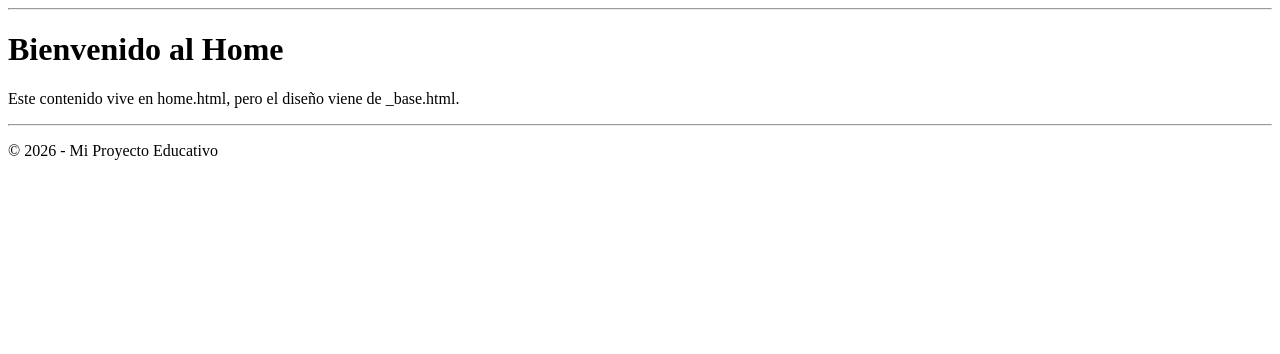
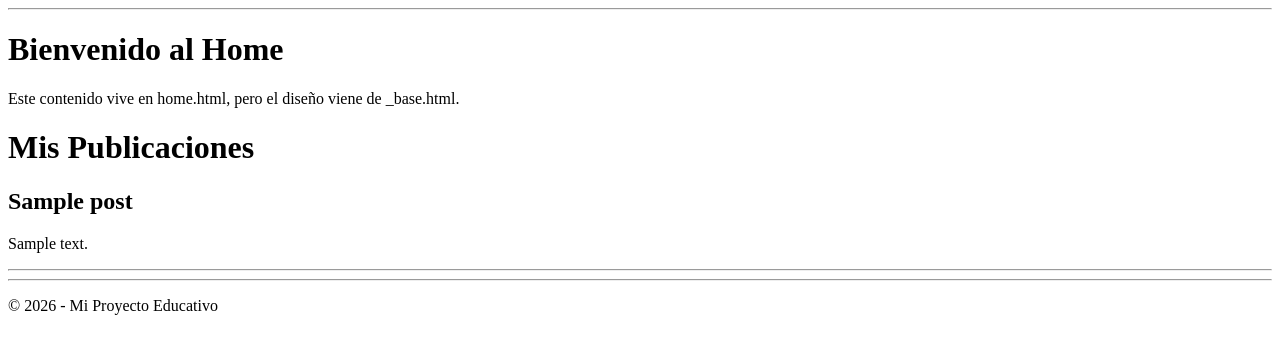
Before and after one commit to atprofesor/Django1, a Django app: page / in a window 1280 px wide. Shown: the part 26-380 px from the top of the page. Run offline with Django 5.2, Linux system fonts and the light colour scheme; tables that the repository leaves empty hold one stand-in row (values such as "Sample post").

Commit message:
Post-List en Home

```diff
--- a/pages/views.py
+++ b/pages/views.py
@@ -1,8 +1,11 @@
-from django.views.generic import TemplateView
+from django.views.generic import TemplateView, ListView
+from .models import Post
 
 # Create your views here.
-class HomePageView(TemplateView):
+class HomePageView(ListView):
+    model = Post
     template_name = "home.html"
+    context_object_name = "all_posts_list"
 
 class AboutPageView(TemplateView):
     template_name = "about.html"
--- a/templates/home.html
+++ b/templates/home.html
@@ -5,4 +5,14 @@
 {% block content %}
     <h1>Bienvenido al Home</h1>
     <p>Este contenido vive en home.html, pero el diseño viene de _base.html.</p>
+
+    <h1>Mis Publicaciones</h1>
+    {% for post in all_posts_list %}
+        <div class="post-entry">
+            <h2>{{ post.title }}</h2>
+            <p>{{ post.content }}</p>
+        </div>
+        <hr>
+    {% endfor %}
+
 {% endblock content %}
```
